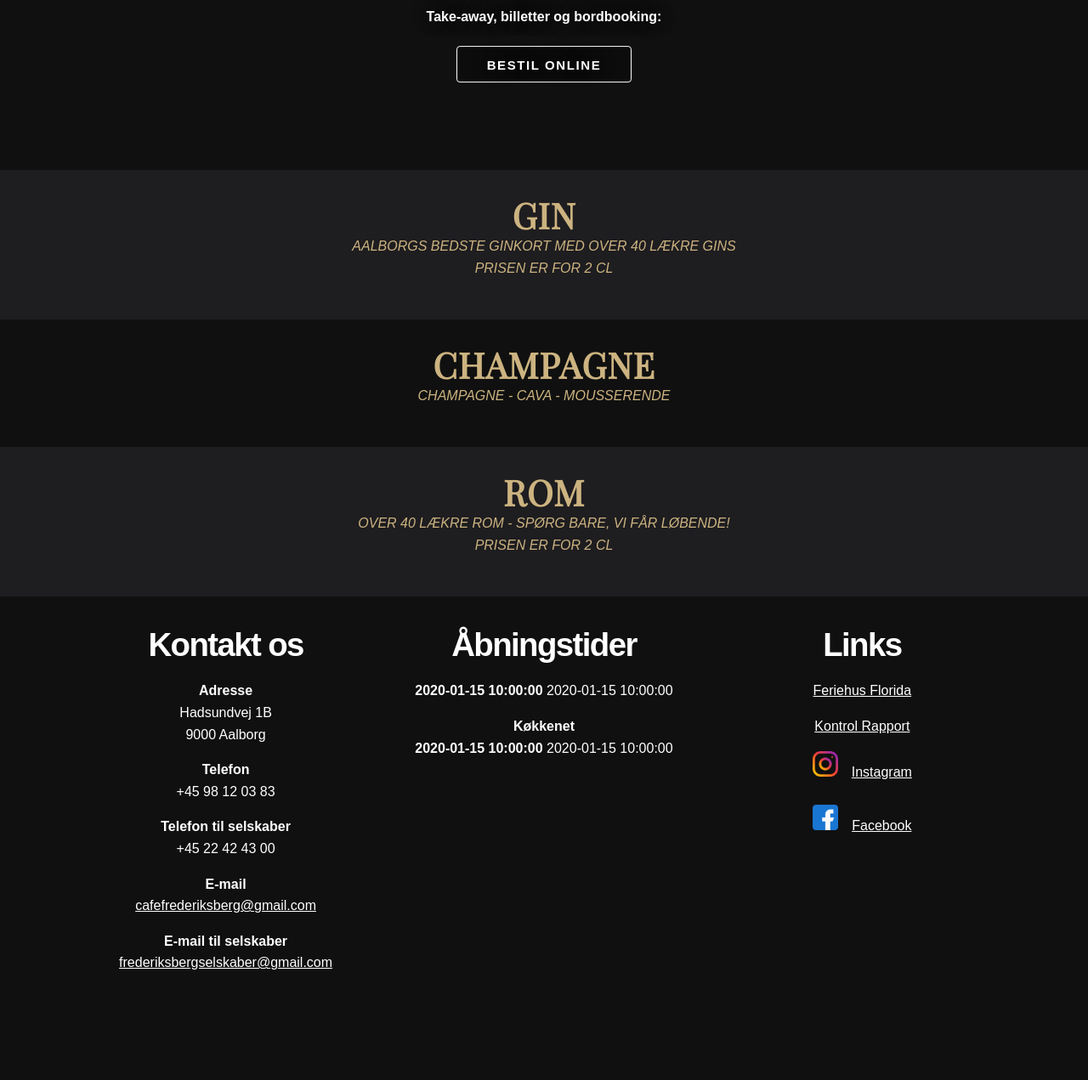
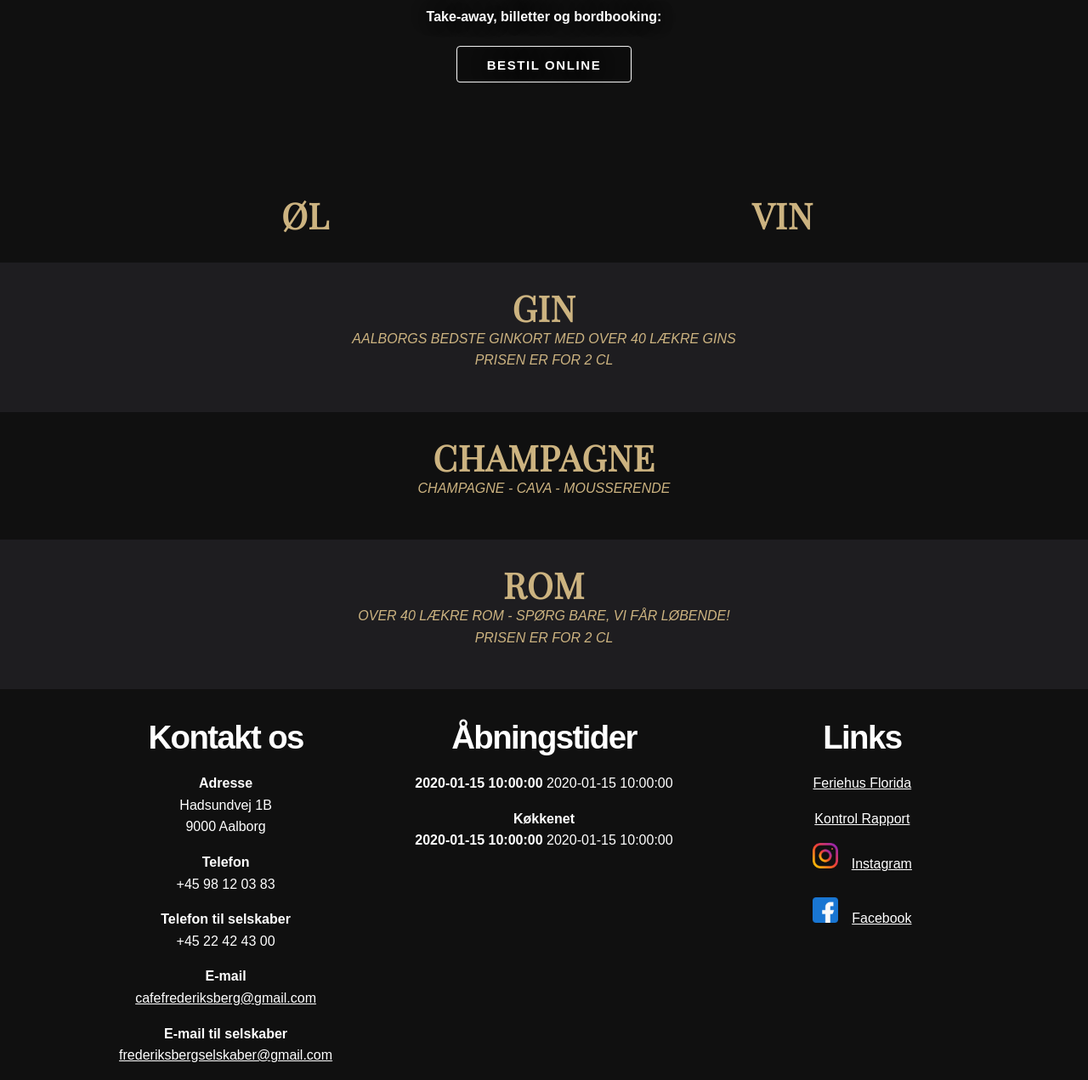
Before and after one commit to simoneliasen/cafefrederiksberg, a PHP site: page /cafefrederiksberg/pages/bar.php in a window 1280 px wide. Shown: the part 440-1711 px from the top of the page at 85% size. Before the commit the page ends 1581 px from the top, so only its background shows below. Run offline with PHP 8.4, Linux system fonts and the light colour scheme; tables that the repository leaves empty or names only in its code hold one stand-in row (values such as "Sample post"); data that the repository does not hold is empty; some web fonts are replaced.

Commit message:
Stavefejl

```diff
--- a/pages/bar.php
+++ b/pages/bar.php
@@ -110,40 +110,46 @@
   $category5 = 'rom';
   ?>
 
-  <!-- ØL & VAND -->
-  <!-- <div class="container">
-    <div class="row"> -->
+  <!-- ØL -->
+  <div class="container">
+    <div class="row">
 
-      <!-- <div class="six columns"> -->
-        <!-- <h2 class="bar-title"><?= $category1[1] ?></h2> -->
+     <div class="six columns">
+       <div class="bar-title">
+         <h2>ØL</h2>
+         <!-- <p>VI SERVERE ALLE DE BEDSTE ØL FRA HELE VERDENEN</p> -->
+       </div>
 
         <?php while($row = mysqli_fetch_row($results)):
           if($row[1] == $category1[0]){ ?>
-        <!-- <div class="bar-item">
+       <div class="bar-item">
           <div class="bar-item-name"><?= $row[2] ?></div>
           <div class="bar-item-price"><?= $row[4] ?>,-</div>
           <div class="bar-item-description"><?= $row[3] ?></div>
-        </div> -->
+        </div>
       <?php }endwhile;?>
 
       </div>
 
-      <!-- <div class="six columns">
-        <h2 class="bar-title"><?= $category2[1] ?></h2> -->
+      <div class="six columns">
+        <div class="bar-title">
+          <h2>VIN</h2>
+          <!-- <p>OM DET ER HVID, RØD ELLER FRANSK <br>SÅ HAR VI NOK NOGET TIL DIN SMAG</p> -->
+        </div>
         <?php
-        // mysqli_data_seek($results, 0);
-        // while($row = mysqli_fetch_row($results)):
-        //   if($row[1] == $category2[0]){
+        mysqli_data_seek($results, 0);
+        while($row = mysqli_fetch_row($results)):
+          if($row[1] == $category2[0]){
         ?>
-        <!-- <div class="bar-item">
+       <div class="bar-item">
           <div class="bar-item-name"><?= $row[2] ?></div>
           <div class="bar-item-price"><?= $row[4] ?>,-</div>
           <div class="bar-item-description"><?= $row[3] ?></div>
-        </div> -->
-        <?php //}endwhile;?>
-      <!-- </div>
+        </div>
+        <?php }endwhile;?>
+     </div>
     </div>
-  </div> -->
+  </div>
 
 <div class="bg_dark">
   <div class="container">
--- a/pages/restaurant.php
+++ b/pages/restaurant.php
@@ -120,8 +120,8 @@
       mysqli_close($db);
       ?>
         <p class="menu_allergener">*Gæster kan få oplysninger om allergerner ved at henvende sig til personalet</p>
-        <p>Vi serverer mad dagligt kl. <b>12:00 - 14:00</b> og <b>kl. 17:00 - 20:00</b></p>
-        <p><b>OBS:</b> Fredag og Lørdag er der travlt, derfor burde bord bestilles I god tid.</p>
+        <p>Vi serverer mad dagligt kl. <b>12:00 - 14:00</b> og kl. <b>17:00 - 20:00</b></p>
+        <p><b>OBS:</b> Fredag og Lørdag er der travlt, bestil derfor bord i god tid.</p>
         <p style="text-align: center">Bestil bord <a target="_blank" href="pages/booking.php"><u><b>her</b></u></a></p>
         <div class="menu_kontrolrapport">
           <p>Se vores kontrolrapport: </p>
--- a/pages/selskaber/selskabsmenu.php
+++ b/pages/selskaber/selskabsmenu.php
@@ -103,8 +103,8 @@
         <div class="six columns">
           <h2>Selskabsmenu</h2>
           <h6>Sammensæt din egen selskabsmenu</h6>
-          <p>Vælg mellem en lang række foretter, hovedretter deserter og natmad. Sammensæt selv en lækker menu hvor du får lige præcis det du kunne tænke dig.<br>
-          Ring og hør mere eller bestil allrede nu!</p>
+          <p>Vælg mellem en lang række foretter, hovedretter desserter og natmad. Sammensæt selv en lækker menu hvor du får lige præcis det du kunne tænke dig.<br>
+          Ring og hør mere eller bestil allerede nu!</p>
           <p>På telefon: (+45) 98 12 03 83</p>
           <p>Eller send en email: frederiksbergselskaber@gmail.com</p>
         </div>
```
Also changed, not shown: index.php (+4 -4 lines), pages/selskaber/arrangementer.php (+5 -5 lines).
